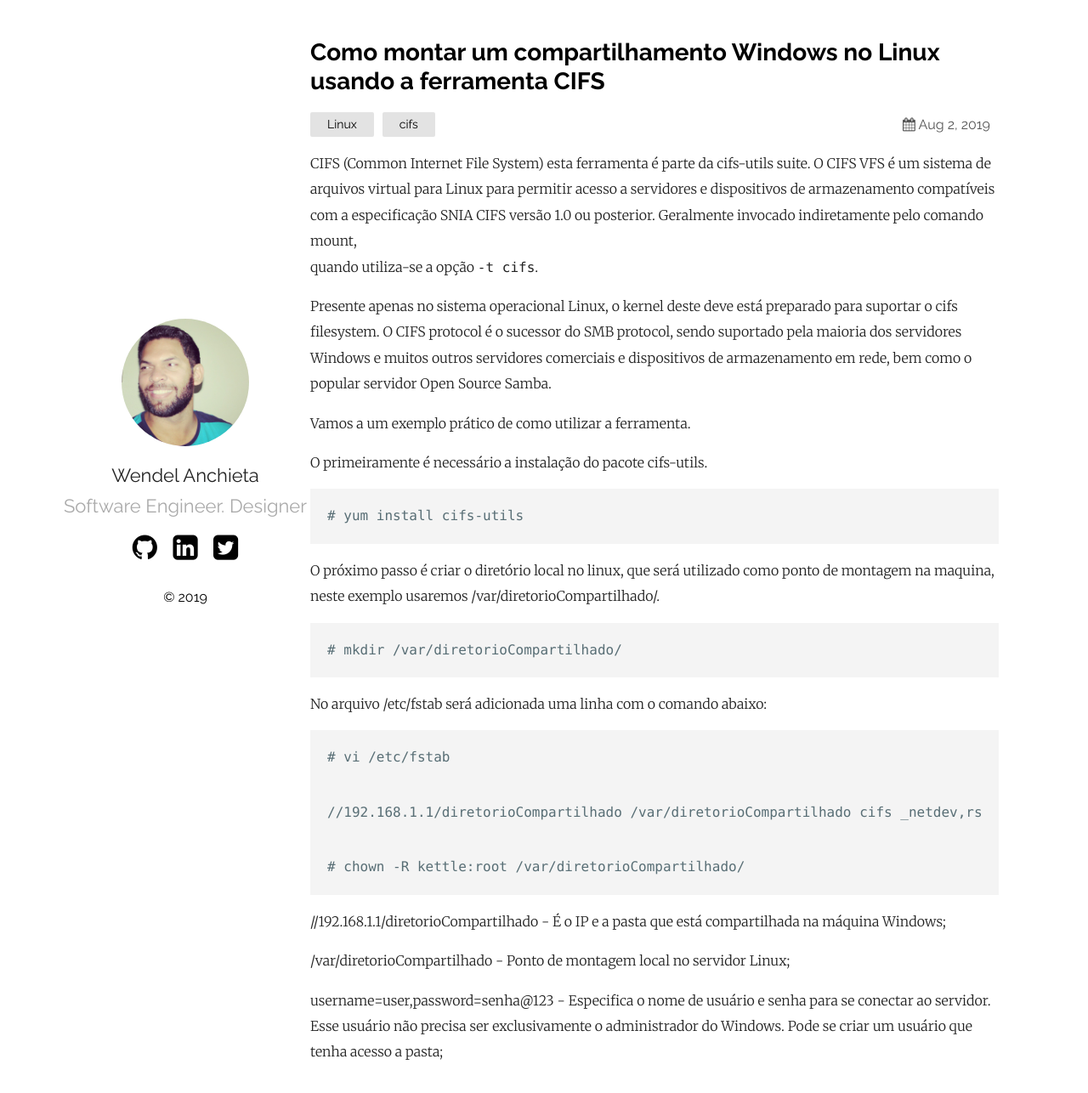
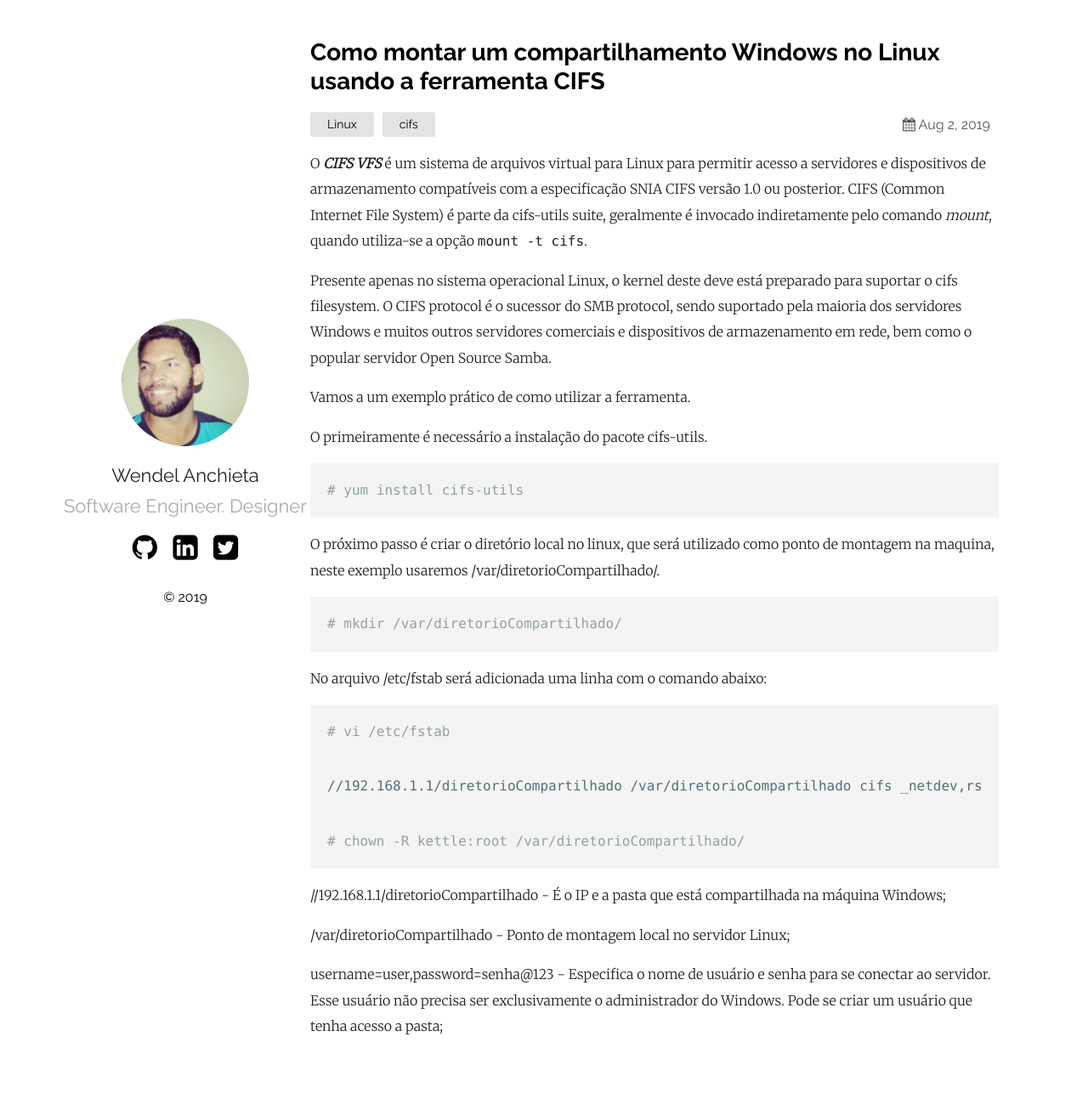
Before and after one commit to wendelanchieta/wendelanchieta.github.io, a Jekyll site: the page built from _posts/2019-08-02-compartilhamento -Linux-cifs.markdown, in a window 1280 px wide and 1298 px high. Shown: the top 1286 px of the window at 85% size. Built offline with Jekyll 4.4.1, drawn with Linux system fonts in a browser that asks for light colours.

Commit message:
Atualizando o primeiro post 2

````diff
--- a/_posts/2019-08-02-compartilhamento -Linux-cifs.markdown
+++ b/_posts/2019-08-02-compartilhamento -Linux-cifs.markdown
@@ -4,31 +4,30 @@ title:  "Como montar um compartilhamento Windows no Linux usando a ferramenta CI
 date:   2019-08-02 21:03:36 +0530
 categories: Linux cifs
 ---
-CIFS (Common Internet File System) esta ferramenta é parte da cifs-utils suite.
-O CIFS VFS é um sistema de arquivos virtual para Linux para permitir acesso a servidores e dispositivos de armazenamento
-compatíveis com a especificação SNIA CIFS versão 1.0 ou posterior. Geralmente invocado indiretamente pelo comando mount,
-quando utiliza-se a opção ``-t cifs``.
+
+O ***CIFS VFS*** é um sistema de arquivos virtual para Linux para permitir acesso a servidores e dispositivos de armazenamento
+compatíveis com a especificação SNIA CIFS versão 1.0 ou posterior. CIFS (Common Internet File System) é parte da cifs-utils suite, geralmente é invocado indiretamente pelo comando _mount_, quando utiliza-se a opção `mount -t cifs`.
 
 Presente apenas no sistema operacional Linux, o kernel deste deve está preparado para suportar o cifs filesystem. O CIFS protocol é o sucessor do SMB protocol, sendo suportado pela maioria dos servidores Windows e muitos outros servidores comerciais e dispositivos de armazenamento em rede, bem como o popular servidor Open Source Samba.
 
 Vamos a um exemplo prático de como utilizar a ferramenta.
 
 O primeiramente é necessário a instalação do pacote cifs-utils.
-```
+```bash
 # yum install cifs-utils
 ```
 O próximo passo é criar o diretório local no linux, que será utilizado como ponto de montagem na maquina, neste exemplo usaremos /var/diretorioCompartilhado/.
-```
+```bash
 # mkdir /var/diretorioCompartilhado/
 ```
 No arquivo /etc/fstab será adicionada uma linha com o comando abaixo:
-```
+```bash
 # vi /etc/fstab
 ```
-```
+```bash
 //192.168.1.1/diretorioCompartilhado /var/diretorioCompartilhado cifs _netdev,rsize=16384,wsize=16384,username=kettle,password=kettle@123,gid=10,uid=10,file_mode=0777 0 0
 ```
-```
+```bash
 # chown -R kettle:root /var/diretorioCompartilhado/
 ```
 //192.168.1.1/diretorioCompartilhado - É o IP e a pasta que está compartilhada na máquina Windows;
````
